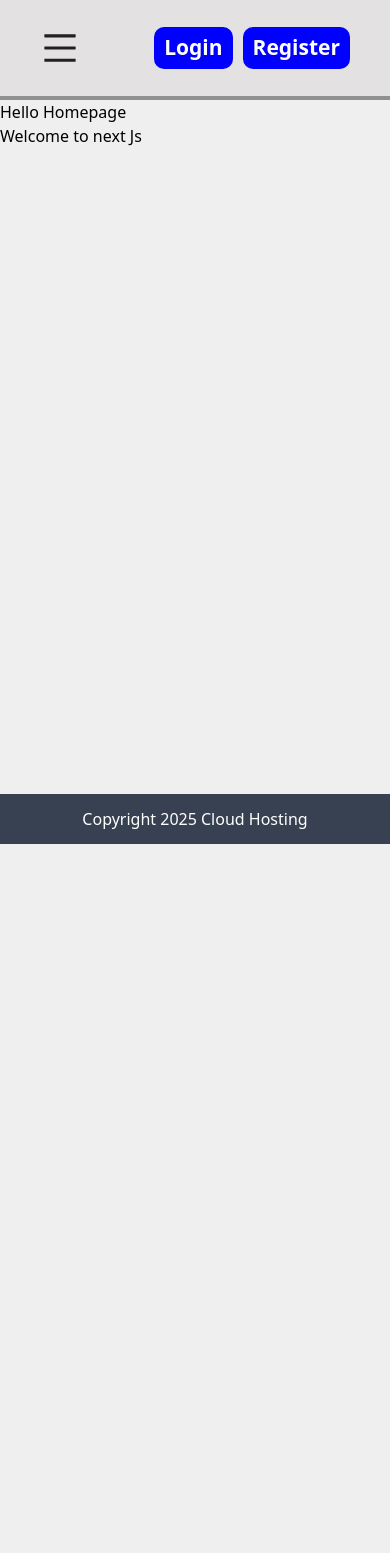
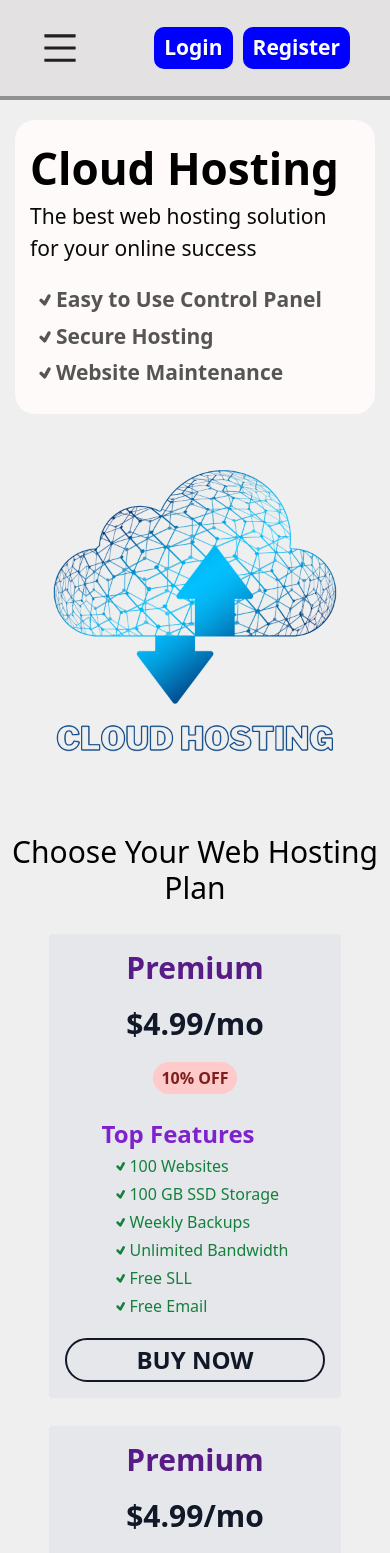
Before and after one commit to MRamadanMcit/YoussefAbbasNext, a Next.js app: page / in a window 390 px wide. Shown: the top 1553 px of the page. Before the commit the page ends 844 px from the top, so only its background shows below. Built offline with nearby package versions, Linux system fonts and the light colour scheme.

Commit message:
Home page design

```diff
--- a/src/app/about/page.tsx
+++ b/src/app/about/page.tsx
@@ -1,27 +1,10 @@
-import Image from "next/image";
-
 export default function AboutPage() {
   return (
     <section className="m-auto">
-      <h1 className="p-5 text-gray-800 text-3xl font-bold">About Page</h1>
-      <p>
-        Lorem ipsum dolor sit amet, consectetur adipisicing elit. Magni porro
-        saepe, esse placeat consequuntur minus dolorem, unde quam natus possimus
-        sit, accusantium veniam deserunt tempore nesciunt neque facilis non
-        laborum. Lorem ipsum dolor sit amet consectetur, adipisicing elit.
-        Voluptatibus perspiciatis animi voluptate architecto provident et, nulla
-        modi nostrum cumque labore, iusto ab voluptatem excepturi quis odio
-        suscipit! Aspernatur, libero est.
+      <h1 className="p-5 text-gray-800 text-3xl font-bold">About This App</h1>
+      <p className="px-6 text-gray-600 text-xl">
+        The best web hosting solution for your online success
       </p>
-      <div>
-        <Image
-          src="/images/cloud-hosting.png"
-          alt="cloud image"
-          width={500}
-          height={500}
-          priority
-        />
-      </div>
     </section>
   );
 }
--- a/src/app/page.tsx
+++ b/src/app/page.tsx
@@ -1,8 +1,18 @@
+import Hero from "@/components/home";
+import WebHostingPlan from "@/components/home/webHostingPlan";
+
 export default function Homepage() {
   return (
     <div>
-      <h1>Hello Homepage</h1>
-      <div>Welcome to next Js</div>
+      <Hero />
+      <h2 className="mt-10 text-3xl font-bld text-center">
+        Choose Your Web Hosting Plan
+      </h2>
+      <div className="m-auto my-7 flex items-center justify-center flex-wrap md:gap-7">
+        <WebHostingPlan />
+        <WebHostingPlan />
+        <WebHostingPlan />
+      </div>
     </div>
   );
 }
--- /dev/null
+++ b/src/components/home/home.module.css
@@ -0,0 +1,43 @@
+.hero {
+  height: calc(100vh - 100px);
+  padding: 0 30px;
+  color: rgb(10, 9, 9);
+}
+
+.title {
+  font-size: 44px;
+}
+
+.desc {
+  font-size: 21px;
+}
+
+.services {
+  margin-top: 15px;
+  padding: 5px;
+}
+
+.serviceItem {
+  margin-bottom: 5px;
+  color: #555;
+  font-size: 21px;
+  font-weight: bold;
+  display: flex;
+  align-items: center;
+}
+
+@media(max-width: 768px) {
+  .hero {
+    height: auto;
+    padding: 0 15px;
+    flex-direction: column;
+    justify-content: center;
+  }
+  .heroLeft {
+    width: 100%;
+    margin: 20px 0;
+    padding: 15px;
+    background-color: snow;
+    border-radius: 20px;
+  }
+}
--- /dev/null
+++ b/src/components/home/index.tsx
@@ -0,0 +1,36 @@
+import Image from "next/image";
+import { TiTick } from "react-icons/ti";
+
+import styles from "./home.module.css";
+
+export default function Home() {
+  return (
+    <div className={`${styles.hero} flex items-center justify-around`}>
+      <div className={styles.heroLeft}>
+        <h1 className={`${styles.title} text-black font-bold`}>Cloud Hosting</h1>
+        <p className={styles.desc}>
+          The best web hosting solution for your online success
+        </p>
+        <div className={styles.services}>
+          <div className={styles.serviceItem}>
+            <TiTick /> Easy to Use Control Panel
+          </div>
+          <div className={styles.serviceItem}>
+            <TiTick /> Secure Hosting
+          </div>
+          <div className={styles.serviceItem}>
+            <TiTick /> Website Maintenance
+          </div>
+        </div>
+      </div>
+      <div>
+        <Image
+          src="/images/cloud-hosting.png"
+          alt="cloud image"
+          width={500}
+          height={500}
+        />
+      </div>
+    </div>
+  );
+}
--- /dev/null
+++ b/src/components/home/webHostingPlan.tsx
@@ -0,0 +1,41 @@
+import { TiTick } from "react-icons/ti";
+
+export default function WebHostingPlan() {
+  return (
+    <div className="w-3/4 mb-7 p-4 bg-gray-200 rounded flex flex-col items-center justify-center md:w-2/4 lg:w-1/4">
+      <h3 className="text-purple-900 text-3xl font-bold">Premium</h3>
+      <strong className="my-5 text-gray-900 text-3xl font-bold">
+        $4.99/mo
+      </strong>
+      <span className="px-2 py-1 bg-red-200 text-red-900 font-semibold rounded-full">
+        10% OFF
+      </span>
+      <div className="mt-6">
+        <h5 className="mb-1 text-2xl text-purple-700 font-semibold">
+          Top Features
+        </h5>
+        <div className="mb-1 ps-3 text-green-700 flex items-center">
+          <TiTick /> 100 Websites
+        </div>
+        <div className="mb-1 ps-3 text-green-700 flex items-center">
+          <TiTick /> 100 GB SSD Storage
+        </div>
+        <div className="mb-1 ps-3 text-green-700 flex items-center">
+          <TiTick /> Weekly Backups
+        </div>
+        <div className="mb-1 ps-3 text-green-700 flex items-center">
+          <TiTick /> Unlimited Bandwidth
+        </div>
+        <div className="mb-1 ps-3 text-green-700 flex items-center">
+          <TiTick /> Free SLL
+        </div>
+        <div className="mb-1 ps-3 text-green-700 flex items-center">
+          <TiTick /> Free Email
+        </div>
+      </div>
+      <button className="w-full mt-4 p-1 text-gray-900 text-2xl font-bold border-2 border-gray-900 rounded-full transition hover:bg-gray-900 hover:text-white">
+        BUY NOW
+      </button>
+    </div>
+  );
+}
```
